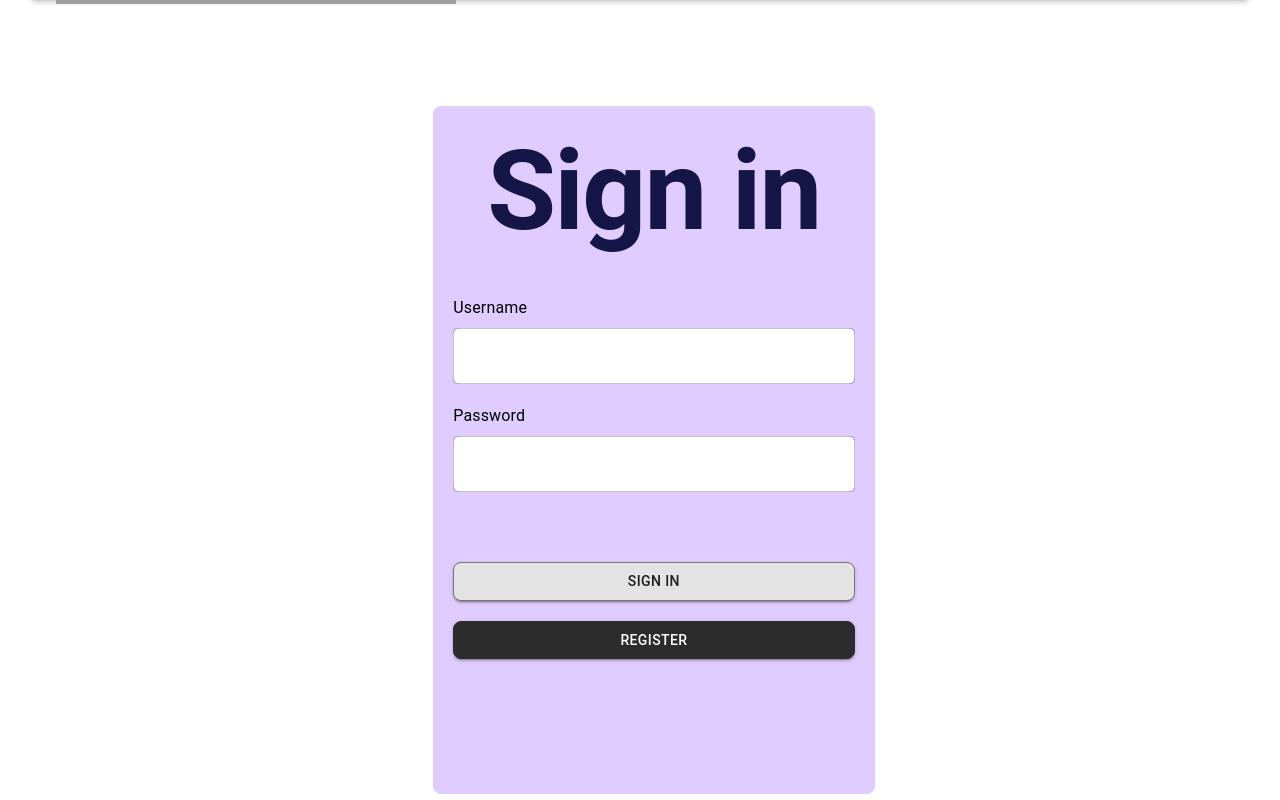
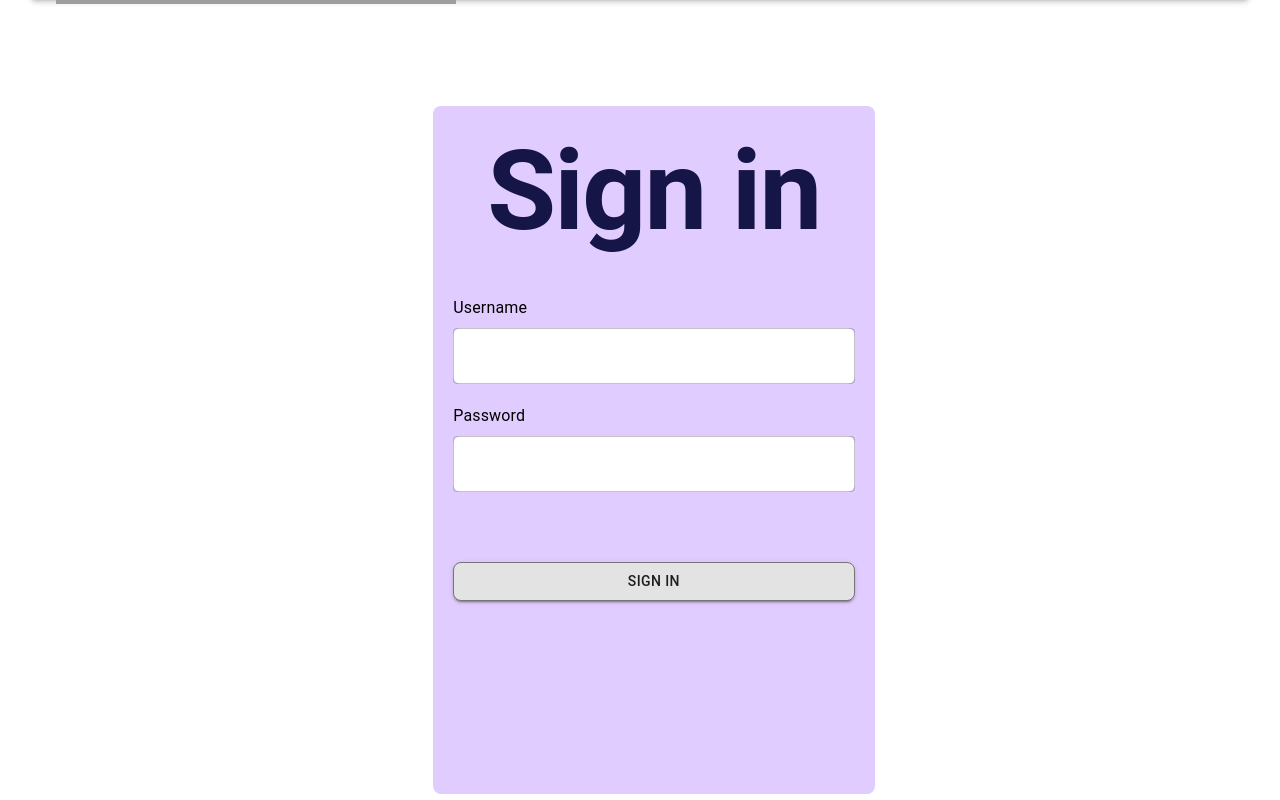
Before and after one commit to MarioMansaku/Project_Abgabe.2, a Next.js app: page /pages/login in a window 1280 px wide. Shown: the part 296-1096 px from the top of the page. Built offline with nearby package versions, Linux system fonts and the light colour scheme; grey boxes are pictures that could not be loaded.

Commit message:
Deleted Register + delete eslint.config.mjs

```diff
--- a/src/app/pages/login/page.tsx
+++ b/src/app/pages/login/page.tsx
@@ -184,19 +184,6 @@ export const Login = () => {
                     </Button>
                 </form>
 
-                <Button
-                    variant="contained"
-                    fullWidth
-                    sx={{
-                        backgroundColor: '#2c2c2c',
-                        color: 'white',
-                        borderRadius: '8px',
-                        border: '1px solid #2c2c2c',
-                    }}
-                    onClick={() => router.push('/register')}
-                >
-                    Register
-                </Button>
             </Box>
         </Container>
     );
```
Also changed, not shown: eslint.config.mjs (deleted, +0 -11 lines).
